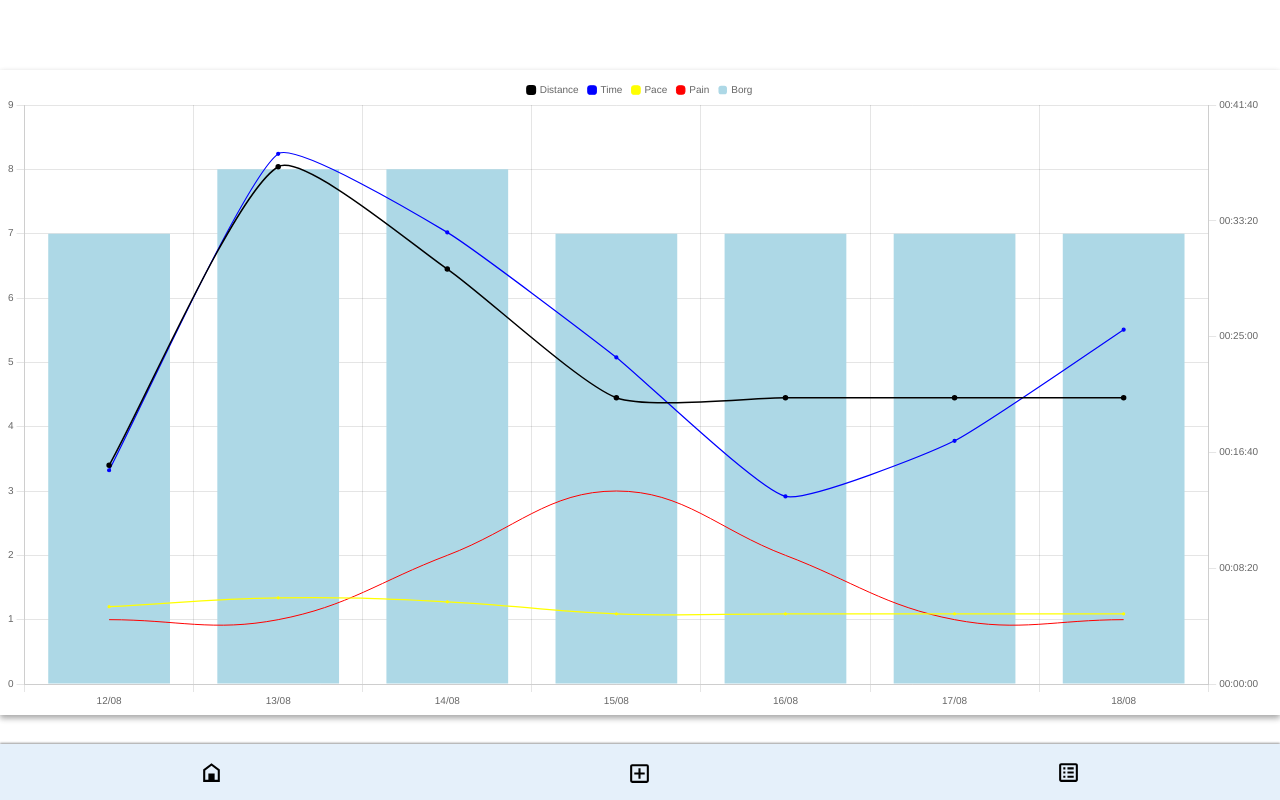
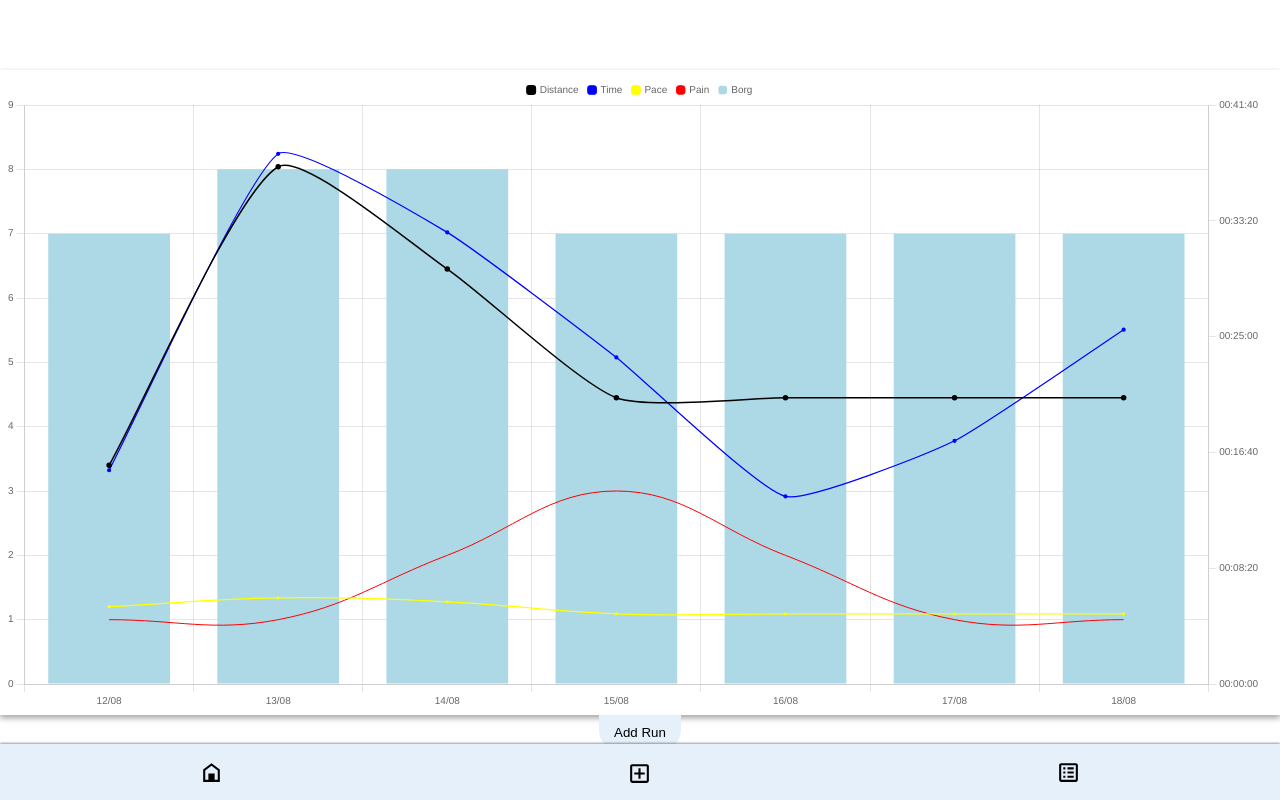
Before and after one commit to j-eick/capstone-project, a Next.js app: page / in a window 1280 px wide. Built offline with nearby package versions, Linux system fonts and the light colour scheme.

Commit message:
change collapsible runForm

```diff
--- /dev/null
+++ b/src/components/CollapsibleForm/index.js
@@ -0,0 +1,29 @@
+import {useState} from 'react';
+import styled from 'styled-components';
+
+const StyledRunbutton = styled.button`
+	display: flex;
+	margin: 0 auto;
+	padding: 10px 15px;
+	border: none;
+	border-radius: 0 0 20px 20px;
+	background-color: #e5f0fa;
+`;
+
+export default function CollapsibleForm() {
+	const [formShows, setFormShows] = useState(false);
+
+	return (
+		<>
+			<StyledRunbutton
+				type="button"
+				onClick={() => {
+					setFormShows(!formShows);
+				}}
+				aria-label="add-runData"
+			>
+				{!formShows ? 'Add Run' : ''}
+			</StyledRunbutton>
+		</>
+	);
+}
--- a/src/components/Nav/index.js
+++ b/src/components/Nav/index.js
@@ -32,7 +32,7 @@ const StyledLi = styled.li`
 const StyledCollapsibleDiv = styled.div`
 	position: absolute;
 	z-index: 50;
-	top: -1148%;
+	top: -2440%;
 	width: 70vw;
 	height: 51vh;
 	transform: translateX(-43%);
@@ -48,8 +48,6 @@ const StyledButton = styled.button`
  * *********************  COMPONENT  *******************
  */
 export default function Nav() {
-	// const formShows = useStore(state => state.formShows);
-	// const toggleFormShows = useStore(state => state.toggleFormShows);
 	const [formShows, setFormShows] = useState(false);
 
 	return (
--- a/src/components/RunChart/index.js
+++ b/src/components/RunChart/index.js
@@ -35,6 +35,7 @@ ChartJS.register(
 // ################# STYLING #################
 
 const StyledChartDiv = styled.div`
+	z-index: 10;
 	height: auto;
 	margin: 70px 0 0 0;
 	padding: 5px;
--- a/src/pages/index.js
+++ b/src/pages/index.js
@@ -1,5 +1,6 @@
 import Head from 'next/head';
 
+import CollapsibleForm from '../components/CollapsibleForm';
 import Layout from '../components/Layout';
 import LineChart from '../components/RunChart';
 
@@ -11,6 +12,7 @@ export default function HomePage() {
 				<meta key="description" name="description" content="This is my project" />
 			</Head>
 			<LineChart />
+			<CollapsibleForm />
 		</Layout>
 	);
 }
```
Also changed, not shown: src/components/Buttons/Button.js (deleted, +0 -7 lines).
